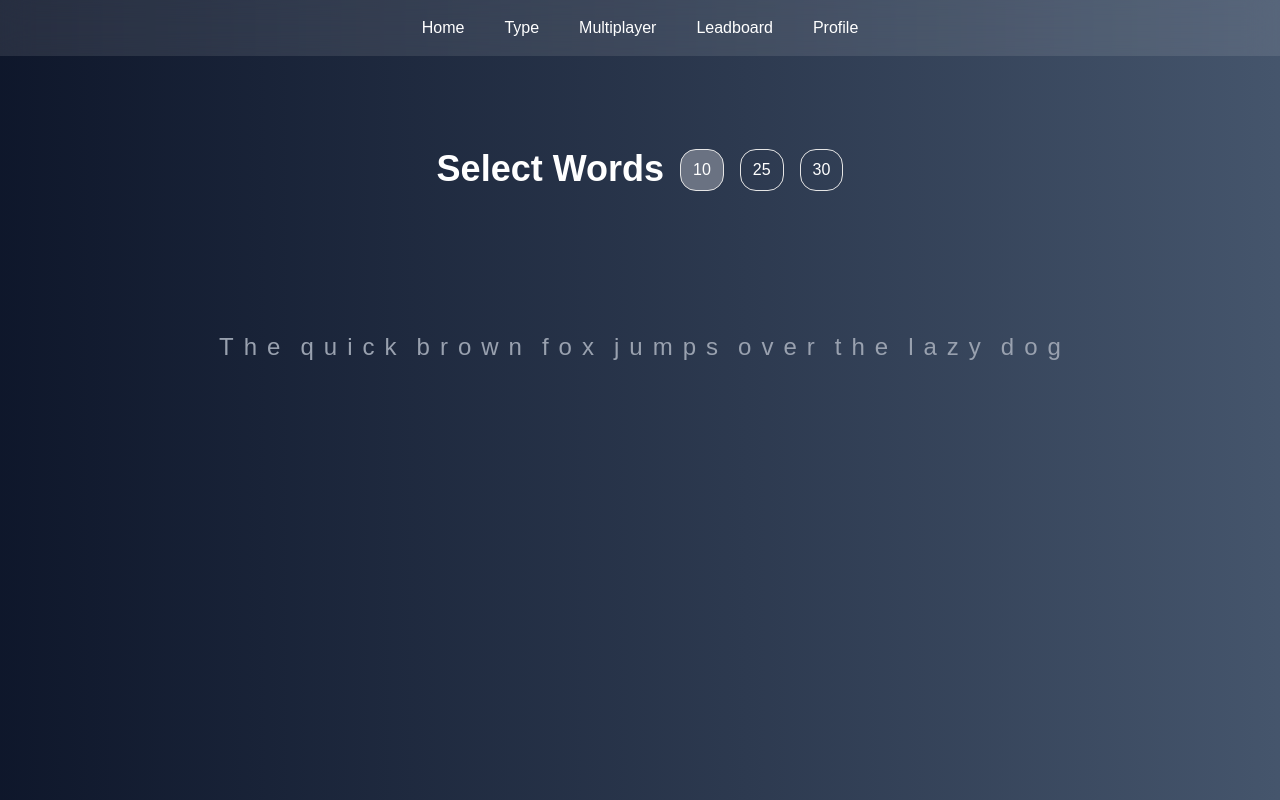
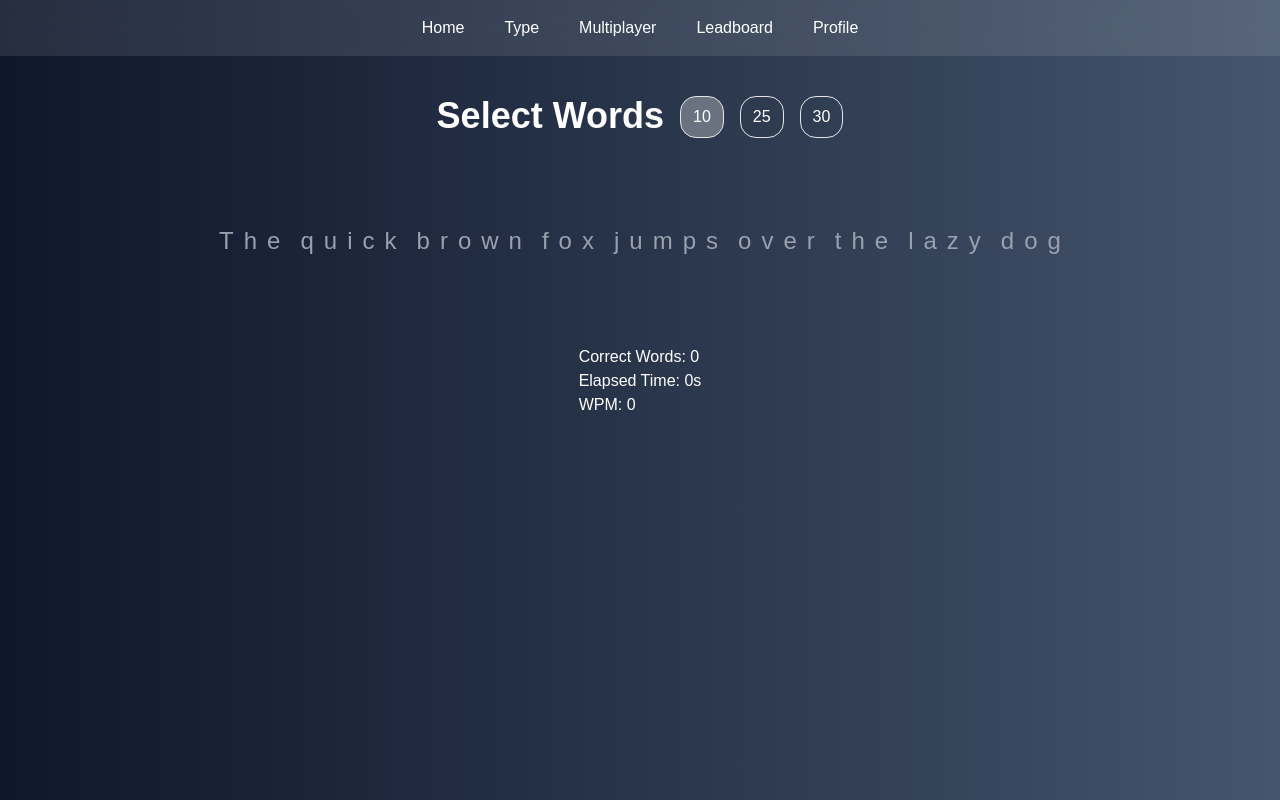
Before and after one commit to lufyDev/typeSpeed, a Next.js app: page /type in a window 1280 px wide. Built offline with nearby package versions, Linux system fonts and the light colour scheme.

Commit message:
added correct words count, elapsedTiem and WPM basic

```diff
--- a/pages/type/index.js
+++ b/pages/type/index.js
@@ -2,8 +2,17 @@ import MainLayout from '@/components/layout/MainLayout'
 import React, { useCallback, useEffect, useState } from 'react'
 
 const Type = () => {
+  //Need to add WPM indicator in info section.
+  //The timer starts when the user starts typing
+  //When a word gets finished (when it gets a ' ' character) -> increment correct word count and
+  //calculate the time (Date.now()) -> calculate the WPM and update it)
   const [wordCount, setWordCount] = useState(10);
   const [typedText, setTypedText] = useState('');
+  const [correctWordCount, setCorrectWordCount] = useState(0);
+  const [WPM, setWPM] = useState(0);
+  const [startTime, setStartTime] = useState(null);
+  const [elapsedTime, setElapsedTime] = useState(0);
+  const [isTypingFinished, setIsTypingFinished] = useState(false);
 
   const sentenceConfig = [
     { count: 10, sentence: "The quick brown fox jumps over the lazy dog" },
@@ -13,7 +22,22 @@ const Type = () => {
 
   const sentence = sentenceConfig.find(s => s.count === wordCount).sentence;
 
+  const checkCorrectWords = () => {
+
+    const originalWords = sentence.split(" ");
+    const typedWords = typedText.trim().split(" ");
+    let correct = 0;
+    for (let i = 0; i < typedWords.length; i++) {
+      if (typedWords[i] === originalWords[i])
+        correct++;
+    }
+    return correct;
+  }
+
   const handleKeyDown = useCallback((e) => {
+
+    if (!startTime) setStartTime(performance.now());
+
     setTypedText((prev) => {
       if (e.key === 'Backspace') {
         return prev.slice(0, -1);
@@ -24,7 +48,26 @@ const Type = () => {
       }
       return prev;
     });
-  }, [sentence]);
+
+  }, [startTime]);
+
+  useEffect(() => {
+    if (typedText.length > 0) {
+      const correct = checkCorrectWords(typedText);
+      setCorrectWordCount(correct);
+
+      if (typedText.length === sentence.length) {
+        console.log("typing finished");
+        const elapsedTime = startTime ? (performance.now() - startTime) / 1000 : 0; // seconds
+        setElapsedTime(elapsedTime);
+        setIsTypingFinished(true);
+
+        // WPM = (correct words / time in minutes)
+        const minutes = elapsedTime / 60;
+        setWPM(correct / minutes);
+      }
+    }
+  }, [typedText]);
 
   useEffect(() => {
     document.addEventListener('keydown', handleKeyDown);
@@ -71,9 +114,11 @@ const Type = () => {
         </div>
 
         {/* Info container */}
-        {/* <div className='info-container text-white'>
-          Cursor Index: {cursorIndex}
-        </div> */}
+        <div className='info-container text-white'>
+          <p>Correct Words: {correctWordCount}</p>
+          <p>Elapsed Time: {Math.floor(elapsedTime)}s</p>
+          <p>WPM: {Math.round(WPM)}</p>
+        </div>
       </div>
     </MainLayout>
   );
```
